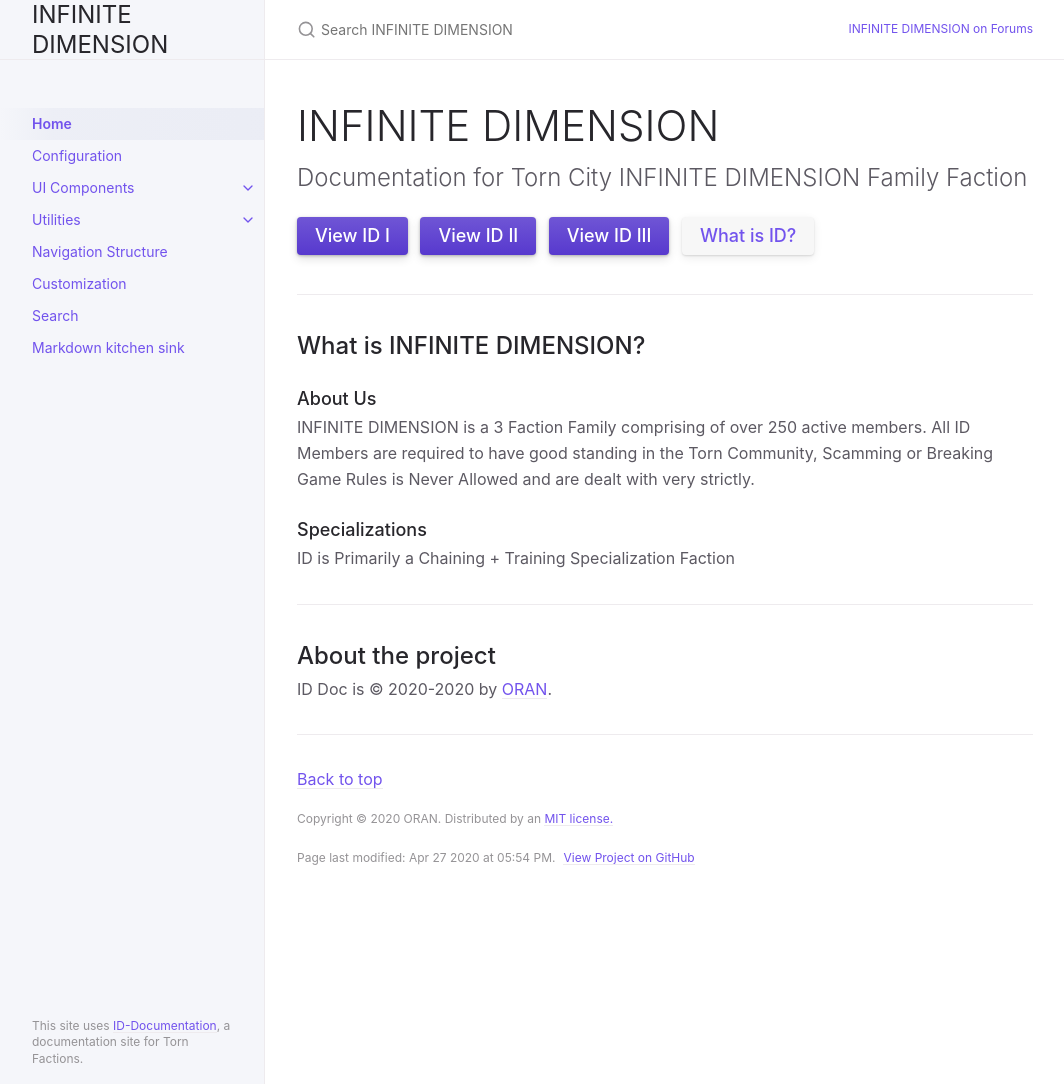
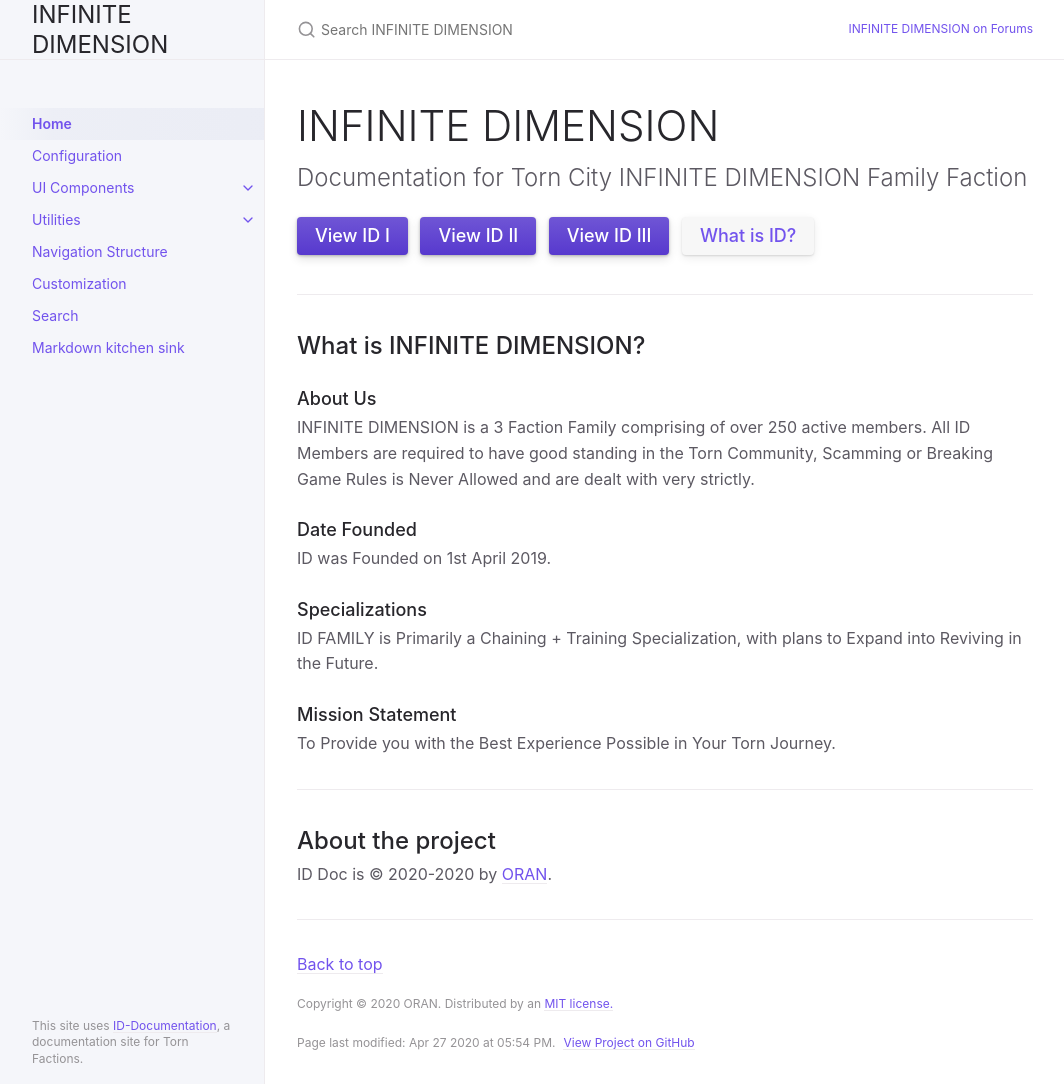
Before and after one commit to OranWeb/id-doc, a Jekyll site: the page built from index.md, in a window 1280 px wide and 1084 px high. Shown: the whole window, without its empty margins (107-1171 px from the left). Built offline with Jekyll 4.4.1, drawn with Linux system fonts in a browser that asks for light colours.

Commit message:
Update index.md

```diff
--- a/index.md
+++ b/index.md
@@ -26,10 +26,13 @@ Documentation for Torn City INFINITE DIMENSION Family Faction
 
 INFINITE DIMENSION is a 3 Faction Family comprising of over 250 active members.
 All ID Members are required to have good standing in the Torn Community, Scamming or Breaking Game Rules is Never Allowed and are dealt with very strictly.
-
+<br>
+### Date Founded
+ID was Founded on 1st April 2019.
 ### Specializations
-ID is Primarily a Chaining + Training Specialization Faction
-
+ID FAMILY is Primarily a Chaining + Training Specialization, with plans to Expand into Reviving in the Future.
+### Mission Statement
+To Provide you with the Best Experience Possible in Your Torn Journey.
 
 
 
```
